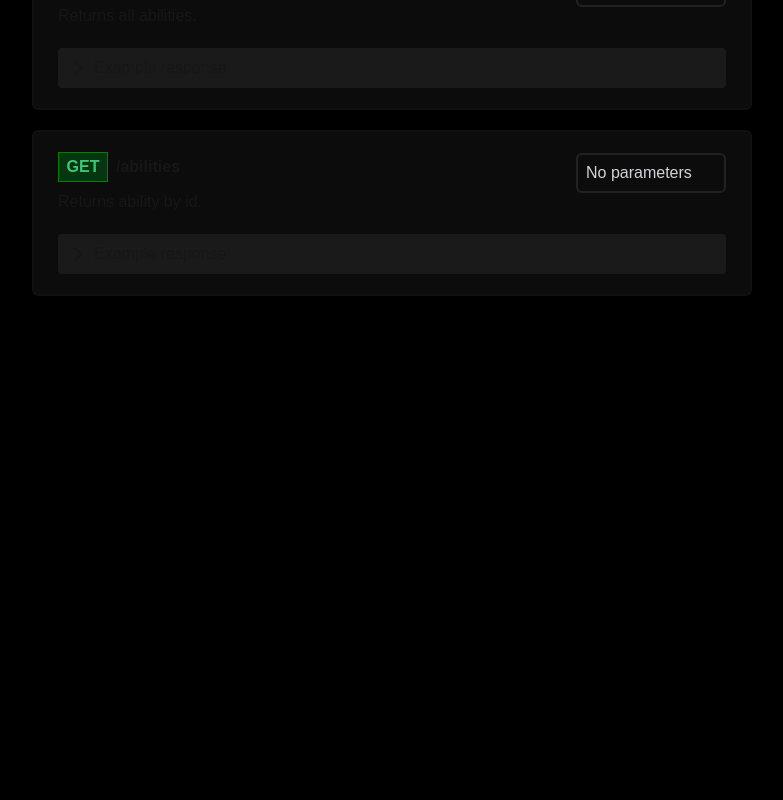
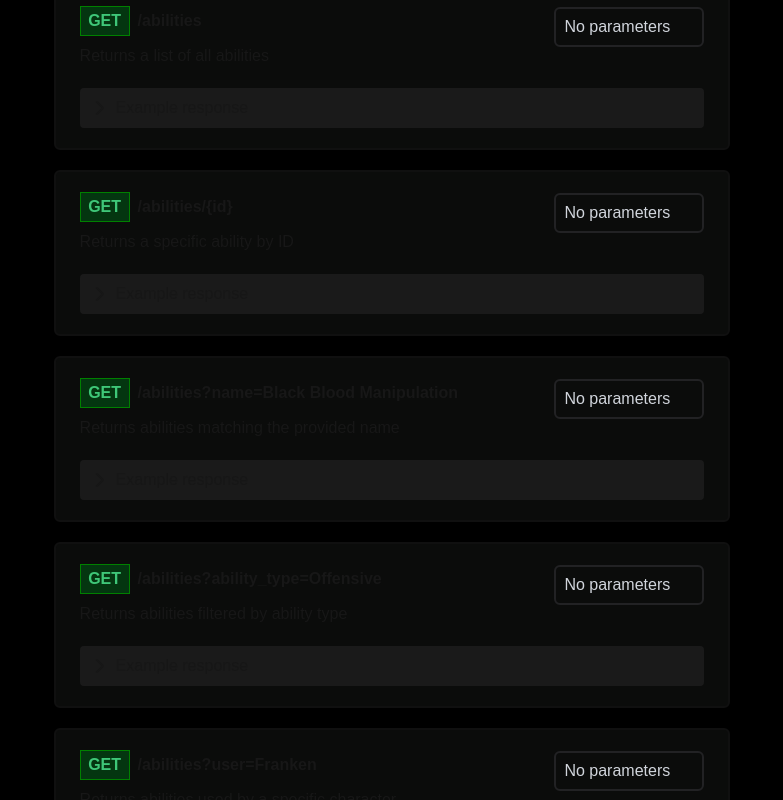
Before and after one commit to Jenushan44/soul-eater-api, a Next.js app in the folder frontend/: page / in a window 1280 px wide. Shown: the part 3900-4700 px from the top of the page, without its empty margins (464-1247 px from the left). Built offline with nearby package versions, Linux system fonts and the light colour scheme; no server answers.

Commit message:
feat: add ability API example cards

```diff
--- a/frontend/app/page.tsx
+++ b/frontend/app/page.tsx
@@ -230,31 +230,56 @@ export default function Home() {
           <div className="h-[1000px]" id="weapon-section">
             <p className="text-white text-5xl font-banner">Weapons</p>
             <div className="w-full h-1 bg-[#f89c0a] mx-auto" />
-          </div >
-          <div className="h-[1000px]" id="ability-section">
+          </div>
+
+          <div className="mx-6 mt-10" id="ability-section">
             <p className="text-white text-5xl font-banner">Abilities</p>
             <div className="w-full h-1 bg-[#f89c0a] mx-auto" />
-
 
             <EndpointCard
               method='GET'
               path='/abilities'
-              description='Returns all abilities.'
+              description='Returns a list of all abilities'
               parameters='No parameters'
               example={abilityExamples}
             />
 
             <EndpointCard
               method='GET'
-              path='/abilities'
-              description='Returns ability by id.'
+              path='/abilities/{id}'
+              description='Returns a specific ability by ID'
               parameters='No parameters'
-              example={abilityExamples}
+              example={abilityExamples[0]}
             />
+
+            <EndpointCard
+              method='GET'
+              path='/abilities?name=Black Blood Manipulation'
+              description='Returns abilities matching the provided name'
+              parameters='No parameters'
+              example={abilityExamples[3]}
+            />
+
+            <EndpointCard
+              method='GET'
+              path='/abilities?ability_type=Offensive'
+              description='Returns abilities filtered by ability type'
+              parameters='No parameters'
+              example={[abilityExamples[2], abilityExamples[3]]}
+            />
+
+            <EndpointCard
+              method='GET'
+              path='/abilities?user=Franken'
+              description='Returns abilities used by a specific character'
+              parameters='No parameters'
+              example={[abilityExamples[0], abilityExamples[2]]}
+            />
+          </div >
 
 
 
-          </div>
+
           <div className="h-[1000px]" id="organization-section">
             <p className="text-white text-5xl font-banner">Organizations</p>
             <div className="w-full h-1 bg-[#f89c0a] mx-auto" />
@@ -265,13 +290,12 @@ export default function Home() {
 
           </div>
 
-
         </div>
+      </div>
 
 
 
 
-      </div>
-    </div >
+    </div>
   );
 }
```
Also changed, not shown: 1 other file (tests, documents, lock files or other folders).
